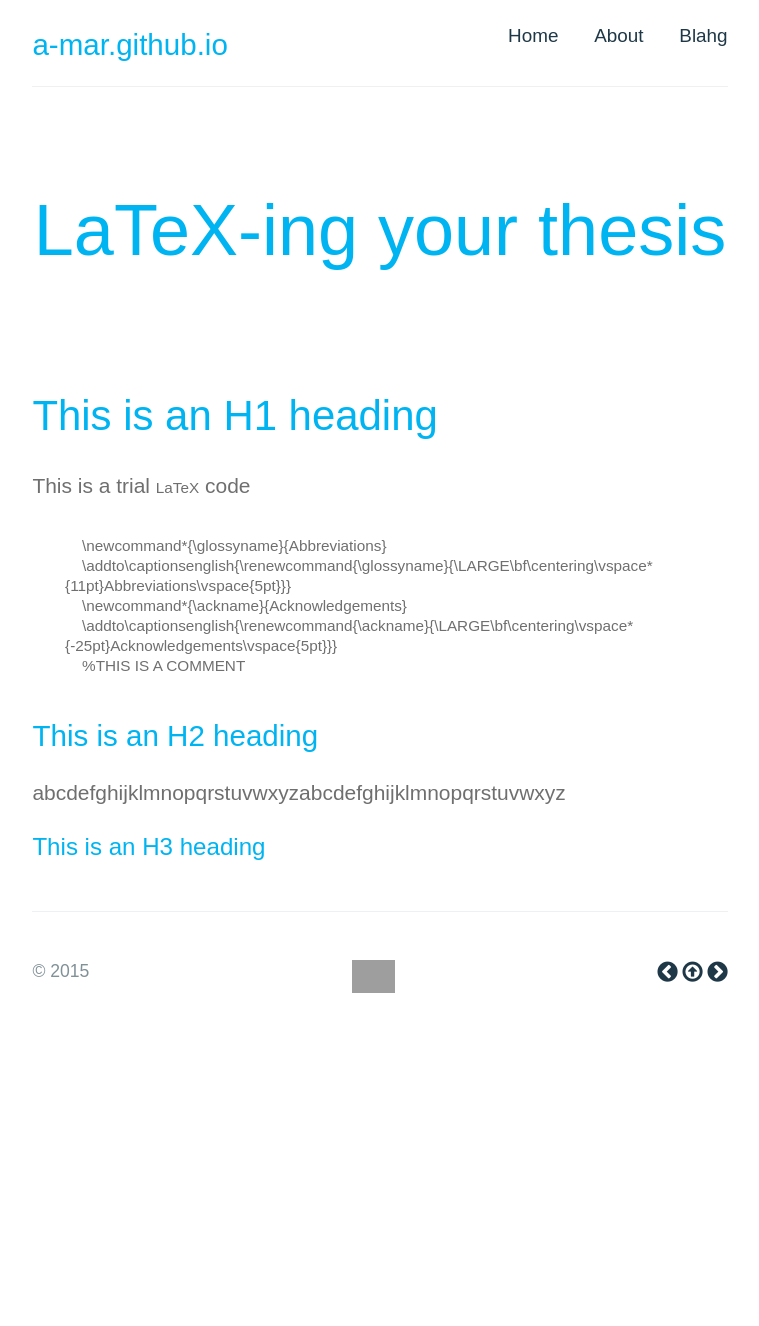
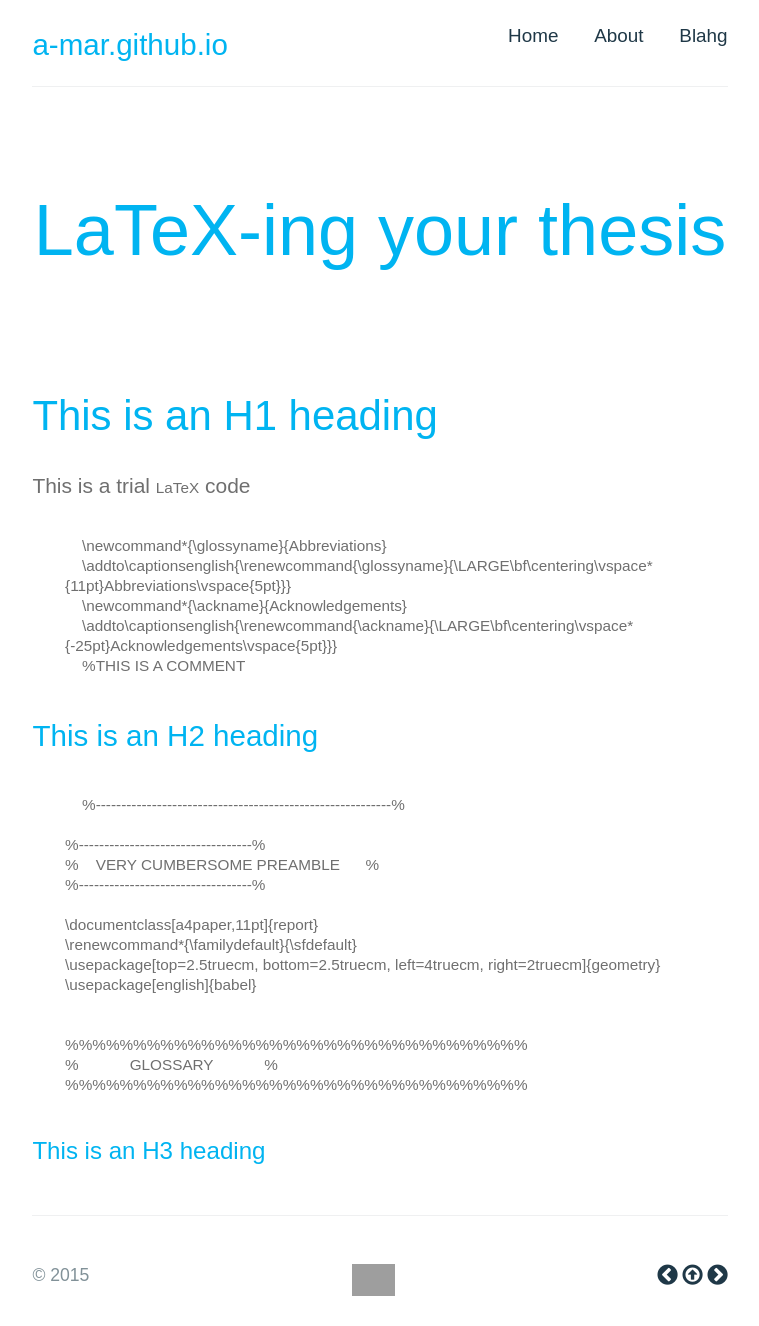
Before and after one commit to a-mar/blahg, a Jekyll site: the page built from index.html, in a window 1280 px wide. Shown: the whole page, without its empty margins (260-1019 px from the left). Built offline with Jekyll 4.4.1, drawn with Linux system fonts in a browser that asks for light colours; nearby versions of some CDN libraries; some web fonts are replaced; Markdown is read by kramdown in place of the engine named in the settings; before the commit the page ends 1023 px from its top, so only the background shows below that; grey boxes are pictures that could not be loaded.

Commit message:
Update index.html

```diff
--- a/index.html
+++ b/index.html
@@ -16,6 +16,21 @@ title: BLAHG @ a-mar
     \addto\captionsenglish{\renewcommand{\ackname}{\LARGE\bf\centering\vspace*{-25pt}Acknowledgements\vspace{5pt}}}
     %THIS IS A COMMENT</pre>
   <h2>This is an H2 heading</h2>
-  abcdefghijklmnopqrstuvwxyzabcdefghijklmnopqrstuvwxyz
+  <pre class="prettyprint lang-latex">
+    %----------------------------------------------------------%
+
+%----------------------------------%
+%    VERY CUMBERSOME PREAMBLE      %
+%----------------------------------%
+
+\documentclass[a4paper,11pt]{report}
+\renewcommand*{\familydefault}{\sfdefault}
+\usepackage[top=2.5truecm, bottom=2.5truecm, left=4truecm, right=2truecm]{geometry}
+\usepackage[english]{babel}
+
+
+%%%%%%%%%%%%%%%%%%%%%%%%%%%%%%%%%%
+%            GLOSSARY            %
+%%%%%%%%%%%%%%%%%%%%%%%%%%%%%%%%%%</pre>
   <h3>This is an H3 heading</h3>
 </div>
```
